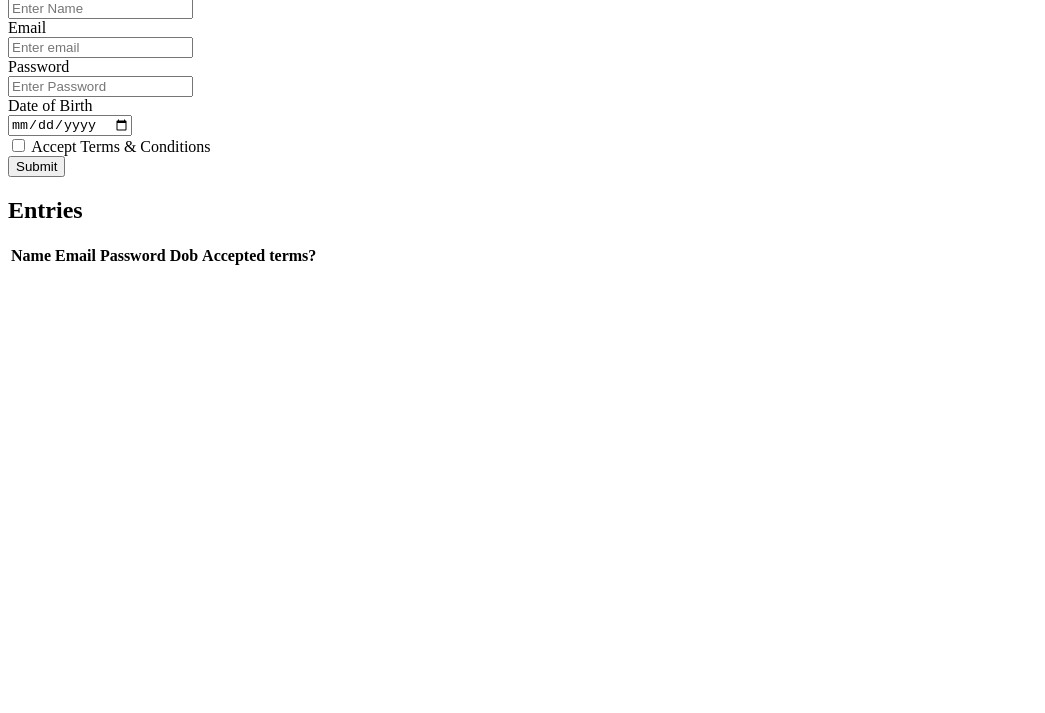
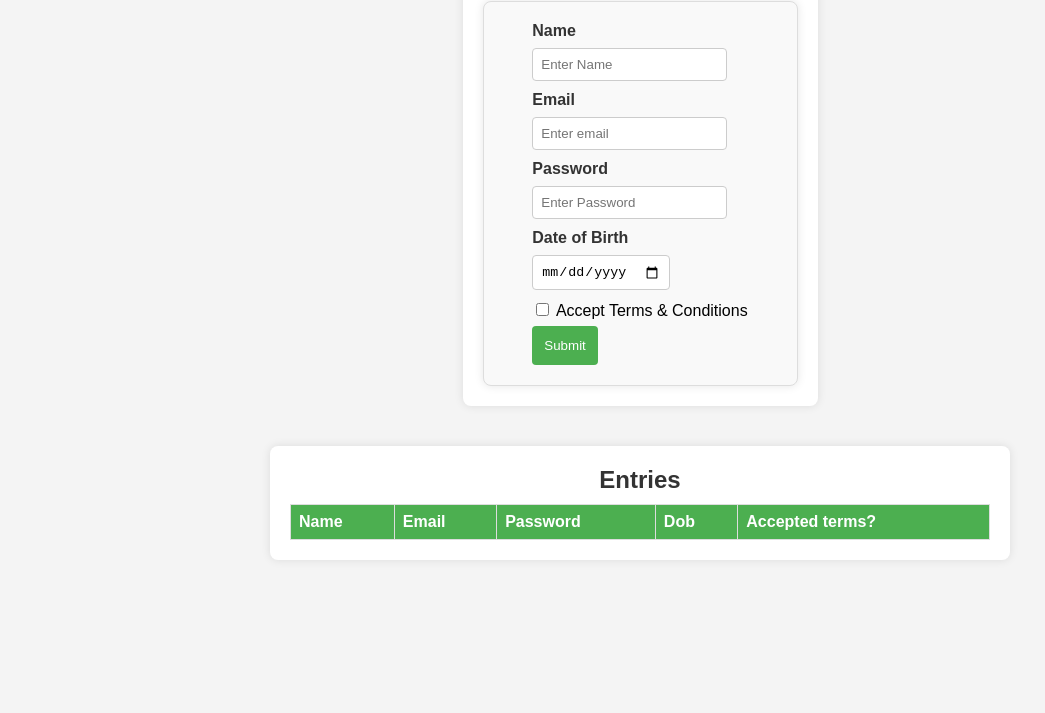
Before and after one commit to puruvarshitha/wd101, a plain HTML site: page index.html in a window 1280 px wide. Shown: the part 87-800 px from the top of the page, without its empty margins (0-1045 px from the left). Drawn offline with Linux system fonts and the light colour scheme.

Commit message:
Update index.css

```diff
--- a/index.css
+++ b/index.css
@@ -1,84 +1,120 @@
-<!DOCTYPE html>
-<html lang="en">
-<head>
-    <meta charset="UTF-8">
-    <meta name="viewport" content="width=device-width, initial-scale=1.0">
-    <link rel="stylesheet" href="index.css">
-    <title>Registration Form</title>
-</head>
-<body>
-    <div class="hip">
-        <h2 class="pqr">Registration Form</h2>
-    <div class="box">
-        <form action="" class="form" id="user">
-            <div>
-                <div class="dv">
-                <label for="name" class="lb">Name</label>
-                </div>
-                <div>
-                    <input type="text" name="name" id="name" required placeholder="Enter Name">
-                </div>
-            </div>
 
-            <div>
-                <div class="dv">
-                <label for="email" class="lb">Email</label>
-                </div>
-                <div>
-                    <input type="email" name="email" id="email" required placeholder="Enter email">
-                </div>
-            </div>
+body,h1,h2,p,ul,li,form,button {
+    margin: 0;
+    padding: 0;
+}
 
-            <div>
-                <div class="dv">
-                <label for="pass" class="lb">Password</label>
-                </div>
-                <div>
-                    <input type="password" name="password" id="password" required placeholder="Enter Password">
-                </div>
-            </div>
+.box {
+    margin-top: 20px;
+    background-color: #f9f9f9;
+    border: 1px solid #ddd;
+    border-radius: 8px;
+    padding: 20px;
+    box-shadow: 0 0 10px rgba(0, 0, 0, 0.1);
+    max-width: 100%;
+    box-sizing: border-box;
+    display: flex;
+    align-items: center;
+    justify-content: space-around;
+}
 
-            <div>
-                <div class="dv">
-                <label for="dob" class="lb">Date of Birth</label>
-                </div>
-                <div>
-                    <input type="date" name="dob" id="dob" required>
-                </div>
-            </div>
+.form {
+    display: flex;
+    flex-direction: column;
+}
 
-            <div>
-                <div class="">
-                    <input type="checkbox" name="checkbox" id="terms">
-                    <label for="terms">Accept Terms & Conditions</label>
-                </div>
-            </div>
 
-            <div>
-                <button type="submit" id="submit">Submit</button>
-            </div>
-        </form>
-    </div>
-    </div>
-    <div class="box2">
-        <div class="hi">
-        <h2 class="psa">Entries</h2>
-        <table class="bv" id="user-table">
-            <thead>
-                <tr>
-                    <th class="th">Name</th>
-                    <th class="th">Email</th>
-                    <th class="th">Password</th>
-                    <th class="th">Dob</th>
-                    <th class="th">Accepted terms?</th>
-                </tr>
-            </thead>
-                <tbody>
+#submit {
+    background-color: #4caf50;
+    color: #fff;
+    padding: 12px;
+    border: none;
+    border-radius: 4px;
+    cursor: pointer;
+    transition: background-color 0.3s ease;
+  }
 
-                </tbody>
-        </table>
-    </div>
-</div>
-    <script src="index.js"></script>
-</body>
-</html>
+#submit:hover {
+    background-color: #45a049;
+}
+
+body {
+  font-family: 'Arial', sans-serif;
+  background-color: #f4f4f4;
+  margin: 0;
+  padding: 0;
+}
+
+.hip {
+  max-width: 315px;
+  margin: 20px auto;
+  background-color: #fff;
+  padding: 20px;
+  border-radius: 8px;
+  box-shadow: 0 0 10px rgba(0, 0, 0, 0.1);
+}
+
+.pqr {
+  text-align: center;
+  color: #333;
+}
+
+
+.form {
+    display: flex;
+    flex-direction: column;
+    max-width: 100%;
+    box-sizing: border-box;
+}
+
+.dv {
+  margin-bottom: 8px;
+}
+
+.lb {
+  font-weight: bold;
+  color: #333;
+}
+
+input {
+  padding: 8px;
+  margin-bottom: 10px;
+  border: 1px solid #ccc;
+  border-radius: 4px;
+  box-sizing: border-box;
+}
+
+.box2 {
+  margin-top: 40px;
+}
+
+.hi {
+  max-width: 700px;
+  margin: 20px auto;
+  background-color: #fff;
+  padding: 20px;
+  border-radius: 8px;
+  box-shadow: 0 0 10px rgba(0, 0, 0, 0.1);
+}
+
+.psa {
+  text-align: center;
+  color: #333;
+}
+
+.bv {
+  width: 100%;
+  border-collapse: collapse;
+  margin-top: 10px;
+}
+
+.th,.td {
+  border: 1px solid #ddd;
+  padding: 8px;
+  text-align: left;
+}
+
+.th {
+  background-color: #4caf50;
+  color: #fff;
+}
```
